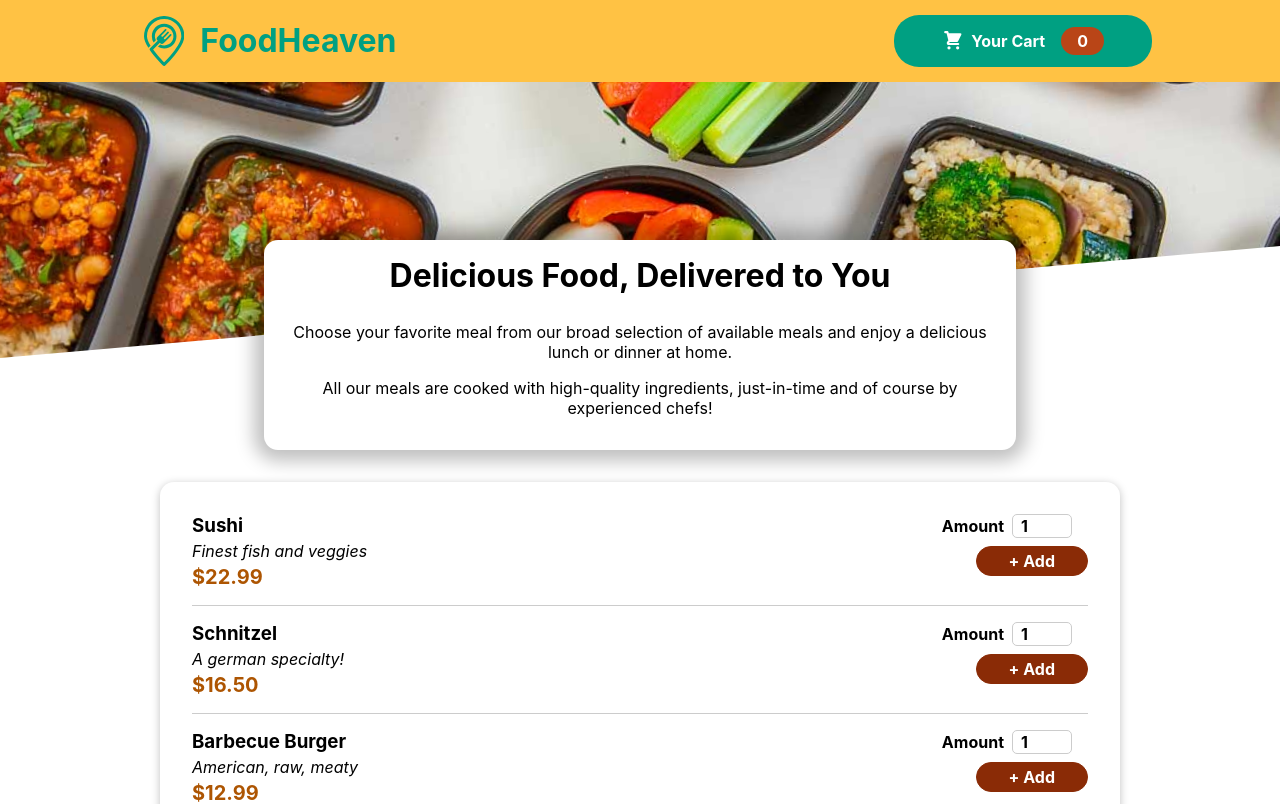
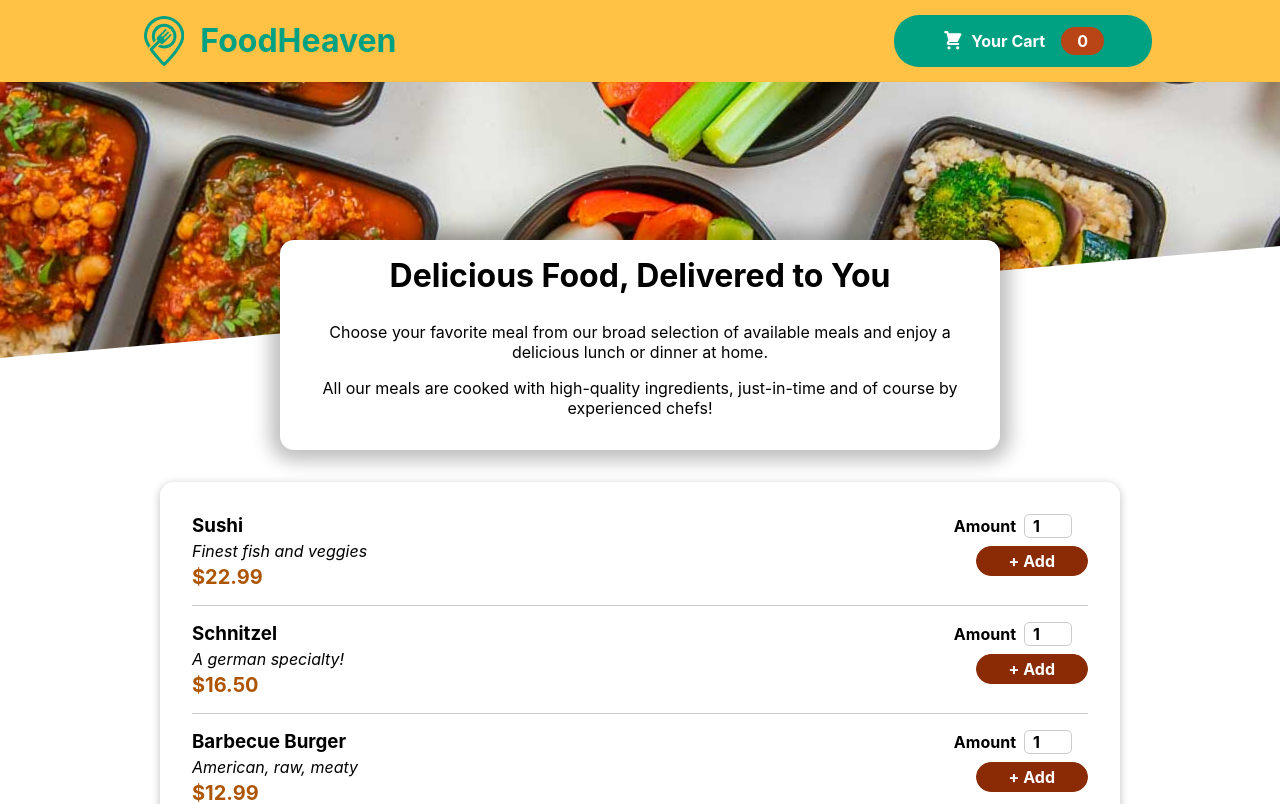
Before and after one commit to bbtools-ps/food-ordering-app, a React (Create React App) app: page / in a window 1280 px wide. Shown: the top 804 px of the page. Built offline with nearby package versions, Linux system fonts and the light colour scheme.

Commit message:
bugfix: modal on smaller screens.

```diff
--- a/src/index.css
+++ b/src/index.css
@@ -1,3 +1,13 @@
+html {
+  box-sizing: border-box;
+}
+
+*,
+*:before,
+*:after {
+  box-sizing: inherit;
+}
+
 :root {
   --background-color: #ffc244;
   --action-color: #00a082;
```
